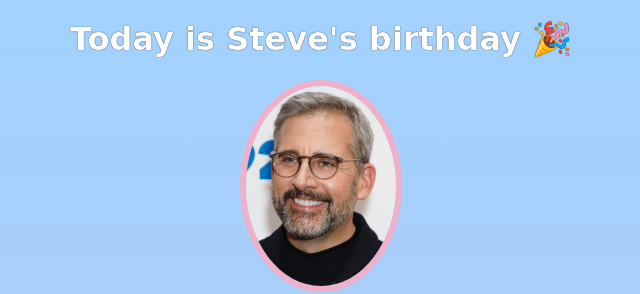
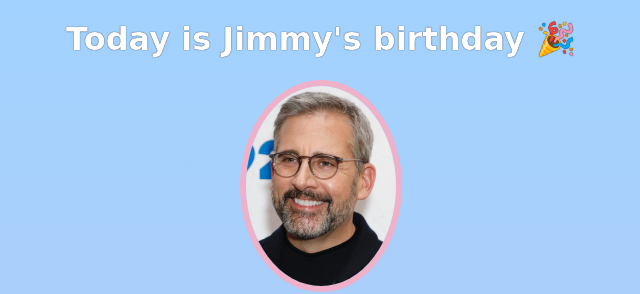
Before and after one commit to jlearns9/birthday-gift-site, a website built with Vite: page index.html in a window 1280 px wide. Shown: the top 294 px of the page, 319-959 px from the left. Built offline with nearby package versions, Linux system fonts and the light colour scheme; files whose address does not match are found by name; a web font is replaced by a local one.

Commit message:
Changed the name to Jimmy as test

```diff
--- a/index.html
+++ b/index.html
@@ -7,7 +7,7 @@
     </head>
     <body>
         <div id="header">
-            <h1>Today is Steve's birthday 🎉</h1>
+            <h1>Today is Jimmy's birthday 🎉</h1>
             <img id="bff-img" src="images/steve1.jpg">
             <h2 id="bday-age">61 years old</h2>
             <h4 id="bday-date">08.16.2023</h4>
```
